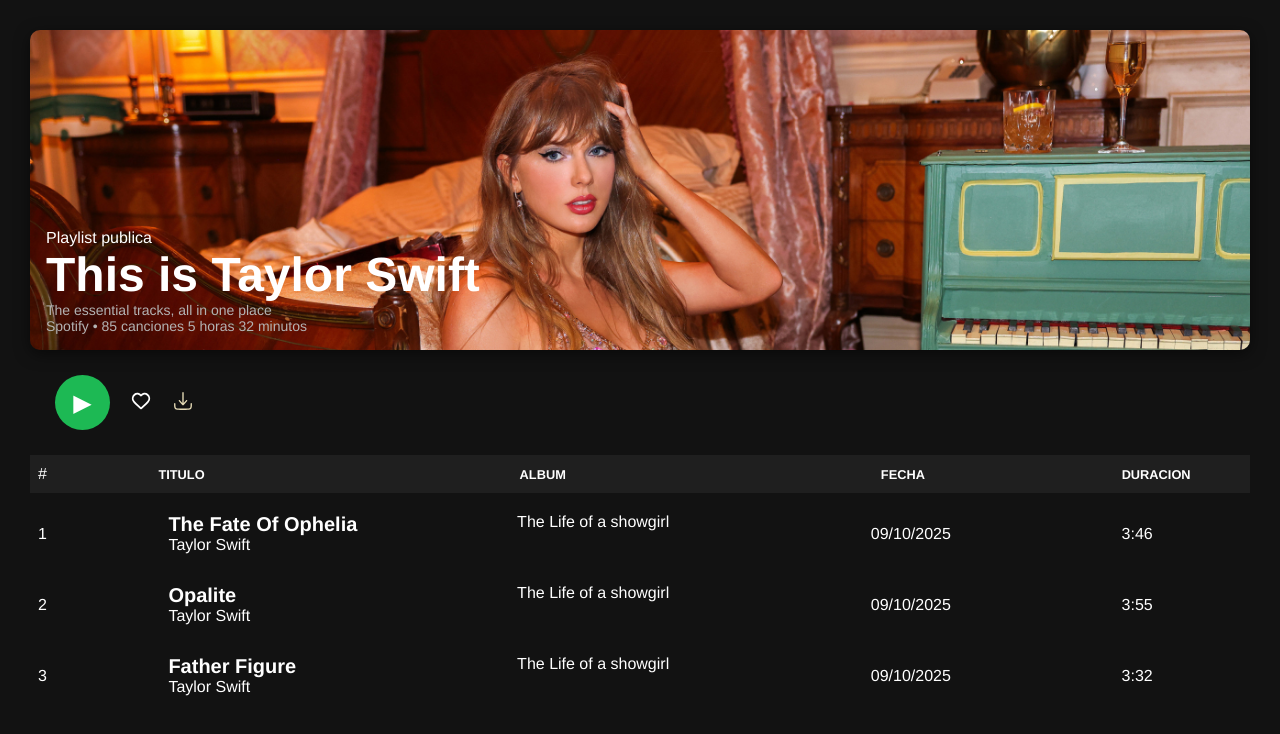
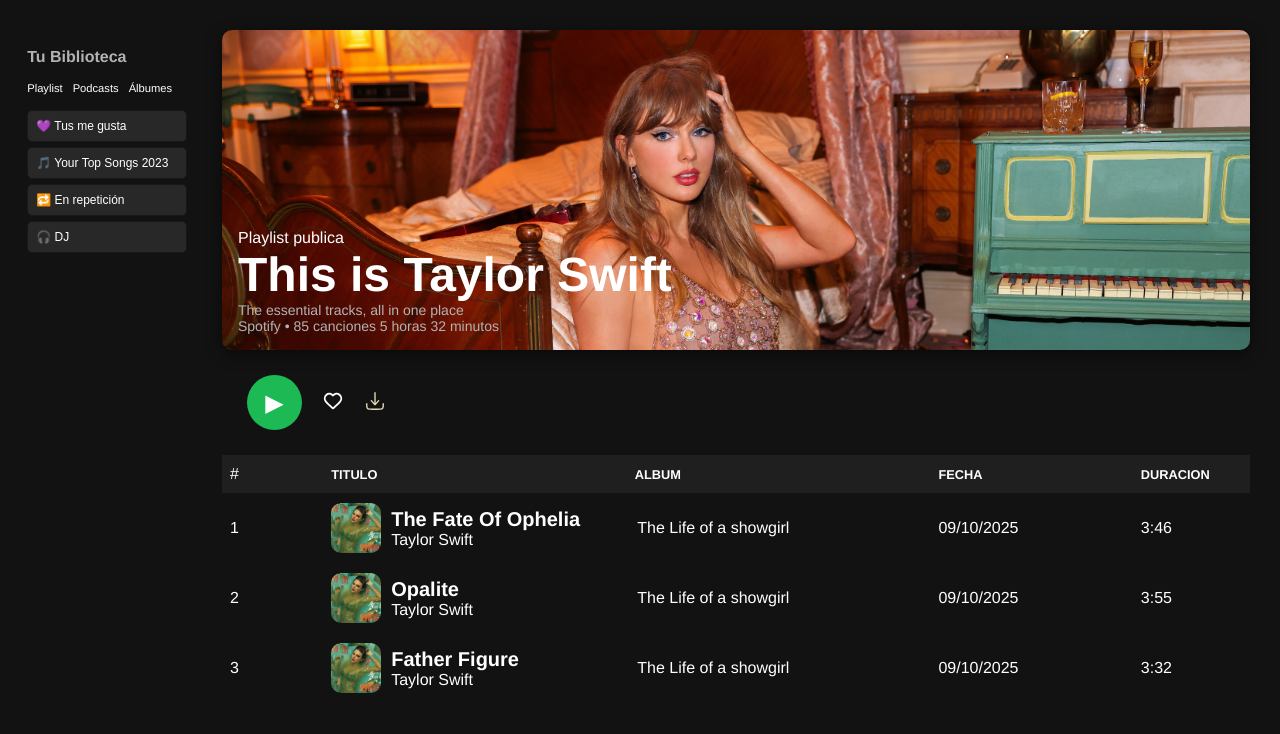
Before and after one commit to FreddyACastroR/Practica8_CastroFreddy, a plain HTML site: page index.html in a window 1280 px wide. Drawn offline with Linux system fonts and the light colour scheme.

Commit message:
responsividad

```diff
--- a/index.html
+++ b/index.html
@@ -1,21 +1,37 @@
 <!DOCTYPE html>
 <html>
-
   <head>
-    <meta charset="utf-8">
+    <meta charset="utf-8" />
     <title>This is Taylor Swift</title>
-    <link rel="stylesheet" href="styles.css">
+    <link rel="stylesheet" href="styles.css" />
   </head>
   <body>
+    <div class="container">
+      <aside class="sidebar">
+        <div class="sidebar-header">
+          <p>Tu Biblioteca</p>
+        </div>
+        <div class="categories">
+          <p>Playlist</p>
+          <p>Podcasts</p>
+          <p>Álbumes</p>
+        </div>
+        <div class="option-buttons">
+          <button>💜 Tus me gusta</button>
+          <button>🎵 Your Top Songs 2023</button>
+          <button>🔁 En repetición</button>
+          <button>🎧 DJ</button>
+        </div>
       </aside>
       <main>
         <header class="playlist-header">
-                <img src="./img/coverTaylor.jpg" alt="Taylor Swift" class="playlist-cover">
+          <img src="./img/coverTaylor.jpg" alt="Taylor Swift" class="playlist-cover" />
           <div class="playlist-info">
             <p class="playlist-type">Playlist publica</p>
             <h1>This is Taylor Swift</h1>
-                    <p class="playlist-desc">The essential tracks, all in one place
-                        <br/>
+            <p class="playlist-desc">
+              The essential tracks, all in one place
+              <br />
               <span> Spotify • 85 canciones 5 horas 32 minutos</span>
             </p>
           </div>
@@ -23,14 +39,14 @@
         <div class="controls">
           <button class="play-button">▶</button>
           <button class="like-button">
-                    <img src="./icons/heart.svg" alt="Like">
+            <img src="./icons/heart.svg" alt="Like" />
           </button>
           <button class="download-button">
-                    <img src="./icons/download.svg" alt="Download">
+            <img src="./icons/download.svg" alt="Download" />
           </button>
         </div>
         <section class="songs">
-                <div class="song-header ">
+          <div class="song-header">
             <p class="num">#</p>
             <p class="wide">Titulo</p>
             <p class="wide">Album</p>
@@ -39,22 +55,30 @@
           </div>
           <div class="songs row">
             <p class="num">1</p>
+
             <div class="song-info-mobile">
+              <div class="title wide">
+                <img src="image.png" alt="" class="icon" />
                 <div class="song-info wide">
                   <p>The Fate Of Ophelia</p>
                   <p>Taylor Swift</p>
                 </div>
-                    <p class="wide">The Life of a showgirl</p>
+              </div>
+              <p class="wide mobile">The Life of a showgirl</p>
             </div>
             <p class="date">09/10/2025</p>
             <p class="duration">3:46</p>
           </div>
           <div class="songs row">
             <p class="num">2</p>
+
             <div class="song-info-mobile">
+              <div class="title wide">
+                <img src="image.png" alt="" class="icon" />
                 <div class="song-info wide">
                   <p>Opalite</p>
                   <p>Taylor Swift</p>
+                </div>
               </div>
               <p class="wide">The Life of a showgirl</p>
             </div>
@@ -63,12 +87,16 @@
           </div>
           <div class="songs row">
             <p class="num">3</p>
+
             <div class="song-info-mobile">
+              <div class="title wide">
+                <img src="image.png" alt="" class="icon" />
                 <div class="song-info wide">
                   <p>Father Figure</p>
                   <p>Taylor Swift</p>
                 </div>
-                    <p class="wide">The Life of a showgirl</p>
+              </div>
+              <p class="wide mobile">The Life of a showgirl</p>
             </div>
             <p class="date">09/10/2025</p>
             <p class="duration">3:32</p>
@@ -76,6 +104,5 @@
         </section>
       </main>
     </div>
-
   </body>
 </html>
--- a/styles.css
+++ b/styles.css
@@ -11,7 +11,11 @@
   padding: 0;
   box-sizing: border-box;
 }
-
+.container {
+  display: flex;
+  width: 100vw;
+  height: 100vh;
+}
 main {
   flex: 1;
   display: flex;
@@ -81,7 +85,6 @@ body {
 .songs {
   display: flex;
   flex-direction: column;
-  gap: 10px;
 }
 .song-header {
   display: none;
@@ -100,8 +103,9 @@ body {
 }
 .song-info-mobile {
   display: flex;
-  flex-direction: column;
+  flex-direction: row;
   gap: 5px;
+  align-items: center;
 }
 .song-info p:first-child {
   font-weight: 600;
@@ -136,46 +140,68 @@ body {
   border-radius: 4px;
   transition: background 0.2s;
 }
-.sidebar{
-  display:none;
-  flex-flow:wrap column;
+.sidebar {
+  display: none;
+  flex-flow: wrap column;
   background-color: var(--background);
   height: auto;
   width: 12rem;
   margin: 0;
-  padding:2rem 0rem 0px .7rem;
+  padding: 2rem 0rem 0px 0.7rem;
 }
-.sidebar-header{
-  margin:1rem;
+.sidebar-header {
+  margin: 1rem;
   color: var(--off-white);
-  font-weight:bold;
+  font-weight: bold;
 }
-.categories{
-  display:flex;
-  margin:0 1rem 0 1rem;
-  gap:10px;
-  font-size: .7rem;
+.categories {
+  display: flex;
+  margin: 0 1rem 0 1rem;
+  gap: 10px;
+  font-size: 0.7rem;
+  cursor:pointer;
 }
-.option-buttons{
-  display:flex;
+.option-buttons {
+  display: flex;
   flex-direction: column;
   justify-content: flex-start;
   align-items: flex-start;
-  position:relative;
+  position: relative;
   margin: 1rem;
-  gap:5px;
+  gap: 5px;
 }
-.option-buttons button{
-  font-size: .75rem;
+.option-buttons button {
+  font-size: 0.75rem;
   text-align: start;
   width: 10rem;
   padding: 8px;
   border: 1px solid var(--darker-gray);
   border-radius: 5px;
-  color:white;
+  color: white;
   background-color: var(--dark-gray);
+  cursor: pointer;
+}
+.option-buttons button:hover{
+  background-color: var(--darker-gray);
+  transition: color 0.5s;
+}
+.categories p:hover{
+  color: var(--darker-gray);
+  transition: color 0.5s;
 }
 
+.title {
+    display: flex;
+    width: 20%;
+    justify-content: center;
+    align-items: center;
+    gap:10px;
+  }
+  .icon {
+    width: 20%;
+    height: auto;
+    border-radius: 10px;
+  }
 @media (min-width: 770px) {
   .song-header {
     display: flex;
@@ -213,7 +239,29 @@ body {
   .songs row {
     padding: 0;
   }
-  .sidebar{
-    display:flex;
+  .sidebar {
+    display: flex;
+  }
+
+  .song-info .wide p {
+    padding-left: 30px;
+  }
+  .songIcon {
+    width: 2rem;
+    height: 2rem;
+  }
+  .title {
+    display: flex;
+    width: 20%;
+    justify-content: center;
+    align-items: center;
+    gap:10px;
+  }
+  .icon {
+    width: 20%;
+    max-width: 50px;
+    min-width: 50px;
+    height: auto;
+    border-radius: 10px;
   }
 }
```
Also changed, not shown: image.png (added). Lines whose indentation alone changed are shown as unchanged.
